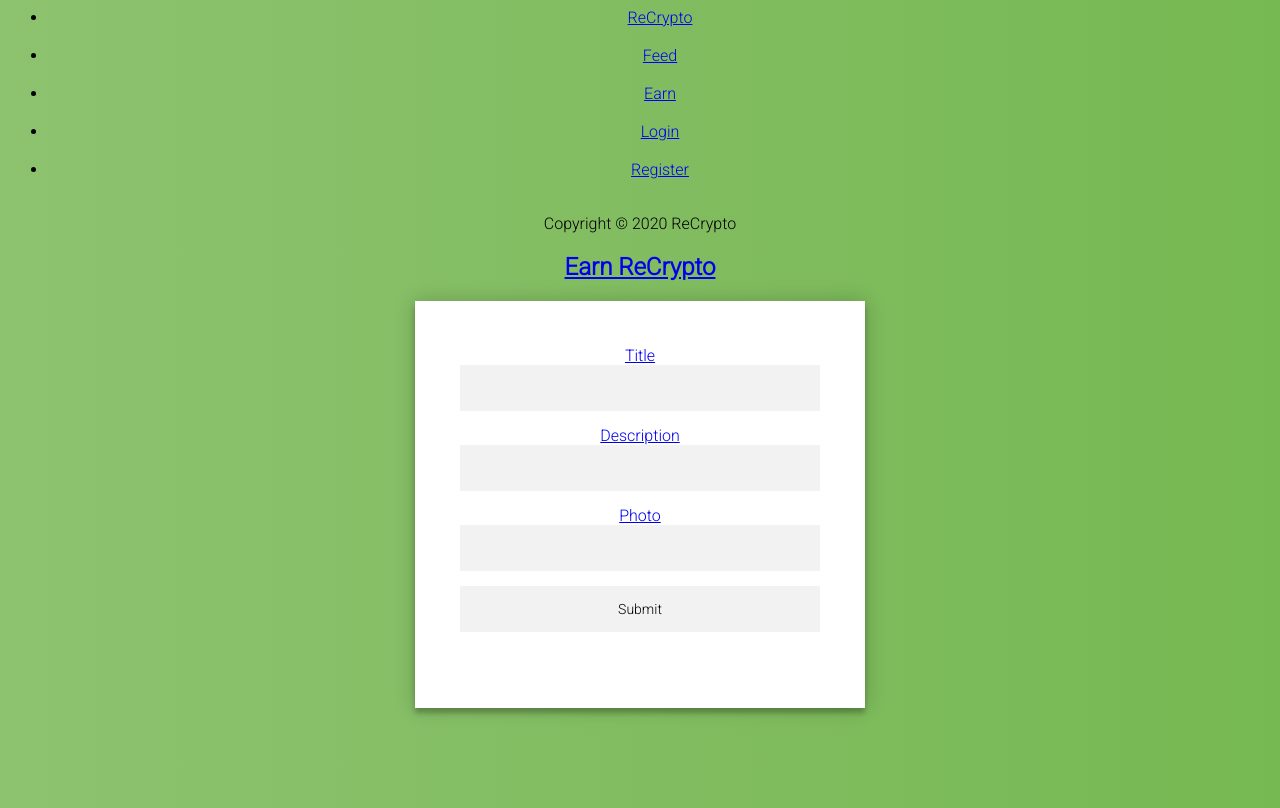
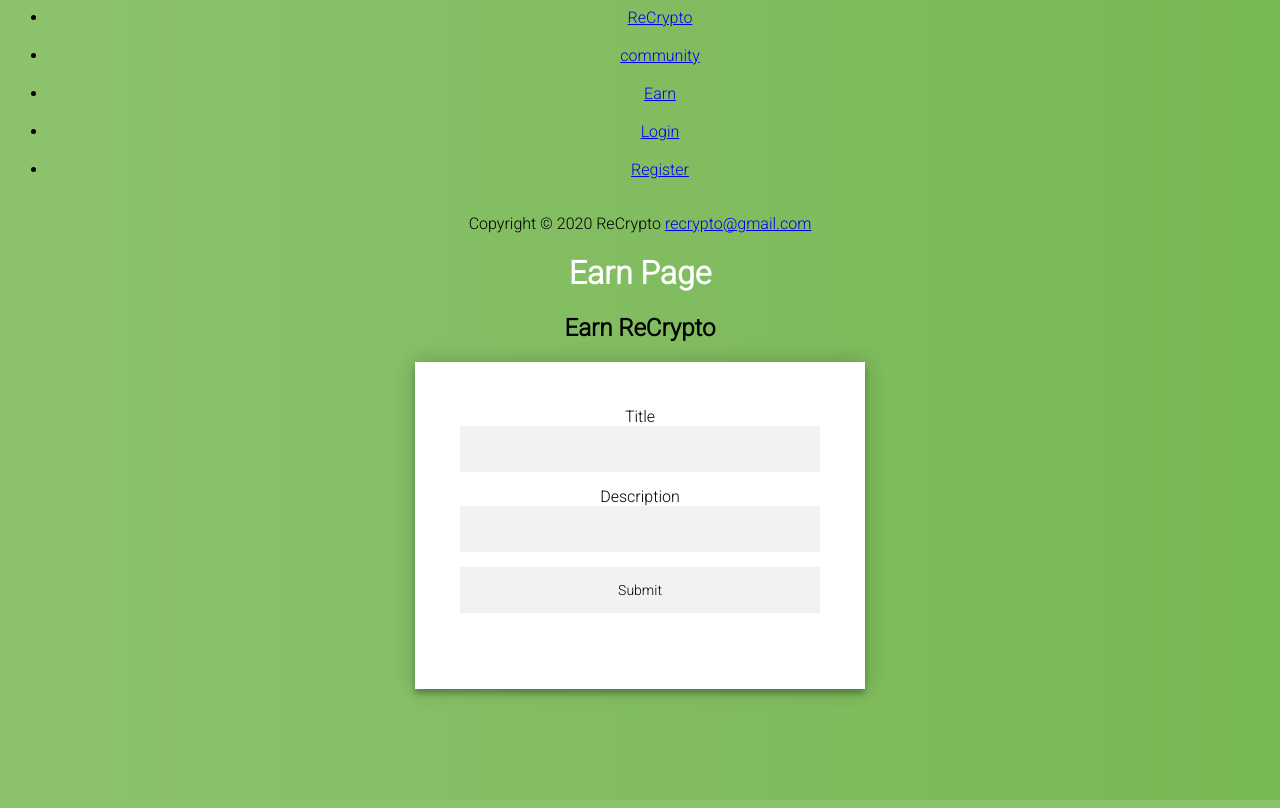
Before and after one commit to lukew3/ReCrypto, a Flask app: page /earn in a window 1280 px wide. Run offline with Flask 2, Linux system fonts and the light colour scheme; some libraries are stand-ins or nearby versions.

Commit message:
formatting changes

```diff
--- a/recrypto/forms.py
+++ b/recrypto/forms.py
@@ -33,6 +33,6 @@
 class EarnForm(FlaskForm):
     title = StringField('Title')
     description = StringField('Description')
-    photo = StringField('Photo')
+    #photo = StringField('Photo')
     #image = FileField()
     submit = SubmitField('Sign Up')
--- a/recrypto/models.py
+++ b/recrypto/models.py
@@ -22,7 +22,7 @@
     title = db.Column(db.String(50), unique=False, nullable=False)
     description = db.Column(db.String(1000), unique=False, nullable=False)
     date_posted = db.Column(db.DateTime, nullable=False, default=datetime.utcnow)
-    photo = db.Column(db.String(100), nullable=False, unique=False)
+    #photo = db.Column(db.String(100), nullable=False, unique=False)
     #author =
     #photo =
 
--- a/recrypto/routes.py
+++ b/recrypto/routes.py
@@ -14,7 +14,7 @@
 @app.route("/landing")
 def landing():
     if current_user.is_authenticated:
-        return redirect(url_for('feed'))
+        return redirect(url_for('community'))
     else:
         return render_template('landing.html')
     #return render_template('landing.html')
@@ -22,20 +22,20 @@
 @app.route("/login", methods=['GET', 'POST'])
 def login():
     if current_user.is_authenticated:
-        return redirect(url_for('feed'))
+        return redirect(url_for('community'))
     form = LoginForm()
     if form.validate_on_submit():
         user = User.query.filter_by(username=form.username.data).first()
         if user and (user.password == form.password.data):
             login_user(user)
-            redirect(url_for('feed'))
+            redirect(url_for('community'))
         else:
             flash('Login Unsuccessful')
     return render_template('login.html', form=form)
     #if form.validate_on_submit():
     #    return '<h1>' + form.username.data + ' ' + form.password.data + '</h1>'
     if form.validate_on_submit():
-        return redirect(url_for('feed'))
+        return redirect(url_for('community'))
 
     return render_template('login.html', form=form)
 
@@ -43,7 +43,7 @@
 @app.route("/register", methods=['GET', 'POST'])
 def register():
     if current_user.is_authenticated:
-        return redirect(url_for('feed'))
+        return redirect(url_for('community'))
     form = RegistrationForm()
     if form.validate_on_submit():
         user = User(username=form.username.data, email=form.email.data, password=form.password.data)
@@ -57,12 +57,12 @@
 @login_required
 def logout():
     logout_user()
-    return redirect(url_for('feed'))
+    return redirect(url_for('community'))
 
-@app.route("/feed")
-def feed():
+@app.route("/community")
+def community():
     posts = Post.query.all()
-    return render_template('feed.html', posts=posts)
+    return render_template('community.html', posts=posts)
 
 @app.route("/earn", methods=['GET', 'POST'])
 def earn():
@@ -71,5 +71,5 @@
         post = Post(title=form.title.data, description=form.description.data)
         db.session.add(post)
         db.session.commit()
-        return redirect(url_for('feed'))
+        return redirect(url_for('community'))
     return render_template('earn.html', form=form)
--- a/recrypto/templates/earn.html
+++ b/recrypto/templates/earn.html
@@ -23,10 +23,6 @@
           {{ form.description() }}
         </div>
         <div class="form-group">
-          {{ form.photo.label() }}
-          {{ form.photo() }}
-        </div>
-        <div class="form-group">
             {{ form.submit(class="btn", value="Submit") }}
         </div>
     </form>
--- a/recrypto/templates/layout.html
+++ b/recrypto/templates/layout.html
@@ -46,7 +46,7 @@
       <nav><ul>
         <div id="nav-links">
          <li><a href="{{ url_for('landing') }}">ReCrypto</a></li> &nbsp;
-         <li><a href="{{ url_for('feed') }}">Feed</a></li> &nbsp;
+         <li><a href="{{ url_for('community') }}">community</a></li> &nbsp;
          <li><a href="{{ url_for('earn') }}">Earn</a></li> &nbsp;
           {% if current_user.is_authenticated %}
           <li><a href="{{ url_for('logout') }}">Logout</a></li> &nbsp;
@@ -59,7 +59,7 @@
 
 	     <footer>
                 Copyright &copy; 2020 ReCrypto
-                <a href="{{ url_for('recrypto@gmail.com')}}>recrypto@gmail.com</a>
+                <a href="recrypto@gmail.com">recrypto@gmail.com</a>
               </footer>
         {% block content %}
         {% endblock %}
```
Also changed, not shown: recrypto/site.db.
